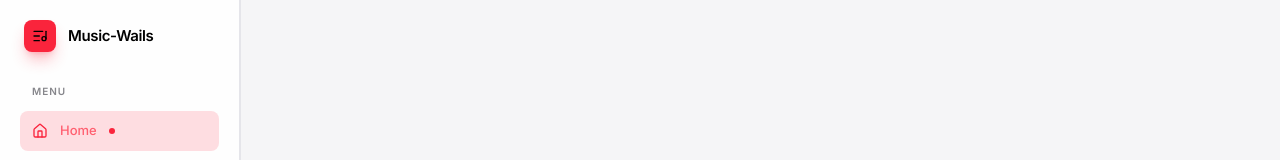
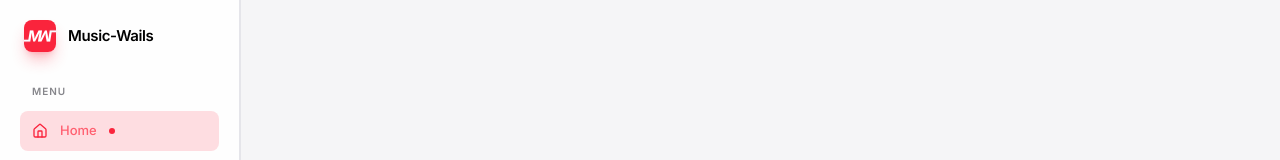
Before and after one commit to Michael-dvs/Music-Wails, a React (Vite) app in the folder frontend/: page / in a window 1280 px wide. Shown: the top 160 px of the page. Built offline with nearby package versions, Linux system fonts and the light colour scheme.

Commit message:
refactor: change icon on sidebar

```diff
--- a/frontend/src/components/Sidebar.tsx
+++ b/frontend/src/components/Sidebar.tsx
@@ -1,4 +1,5 @@
 import { Home, Search, Library, ListMusic } from 'lucide-react';
+import appIcon from '../assets/images/appicon.png';
 
 interface SidebarProps {
   activeTab: string;
@@ -17,8 +18,8 @@ export default function Sidebar({ activeTab, setActiveTab }: SidebarProps) {
     <div className="w-60 h-full flex flex-col p-5 z-10 glass">
       {/* Logo */}
       <div className="flex items-center space-x-3 mb-8 px-1">
-        <div className="w-8 h-8 rounded-lg flex items-center justify-center bg-brand-500 shadow-lg shadow-brand-500/30">
-          <ListMusic className="text-black dark:text-white w-4 h-4" />
+        <div className="w-8 h-8 rounded-lg flex items-center justify-center shadow-lg shadow-brand-500/30 overflow-hidden">
+          <img src={appIcon} alt="App Icon" className="w-full h-full object-cover" />
         </div>
         <h1 className="text-[15px] font-semibold tracking-tight text-black dark:text-white">Music-Wails</h1>
       </div>
```
Also changed, not shown: frontend/src/assets/images/appicon.png (added).
